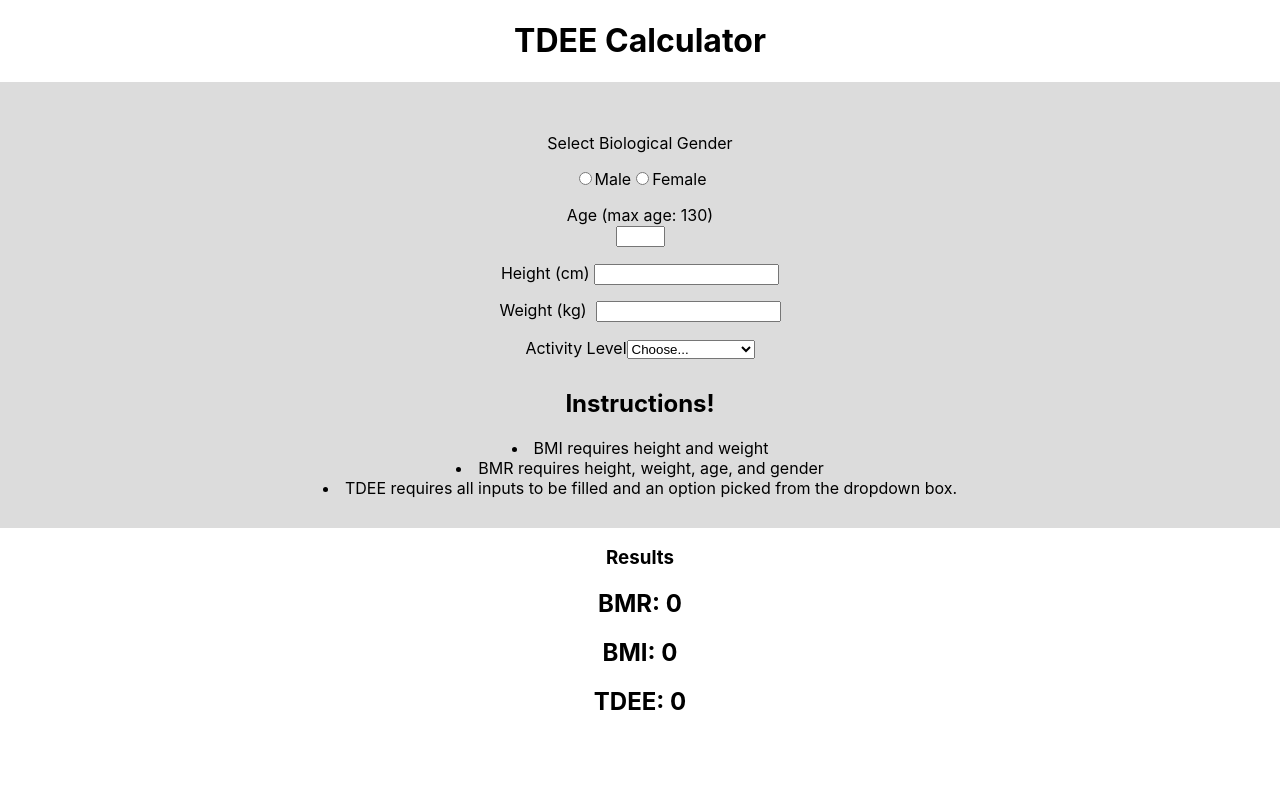
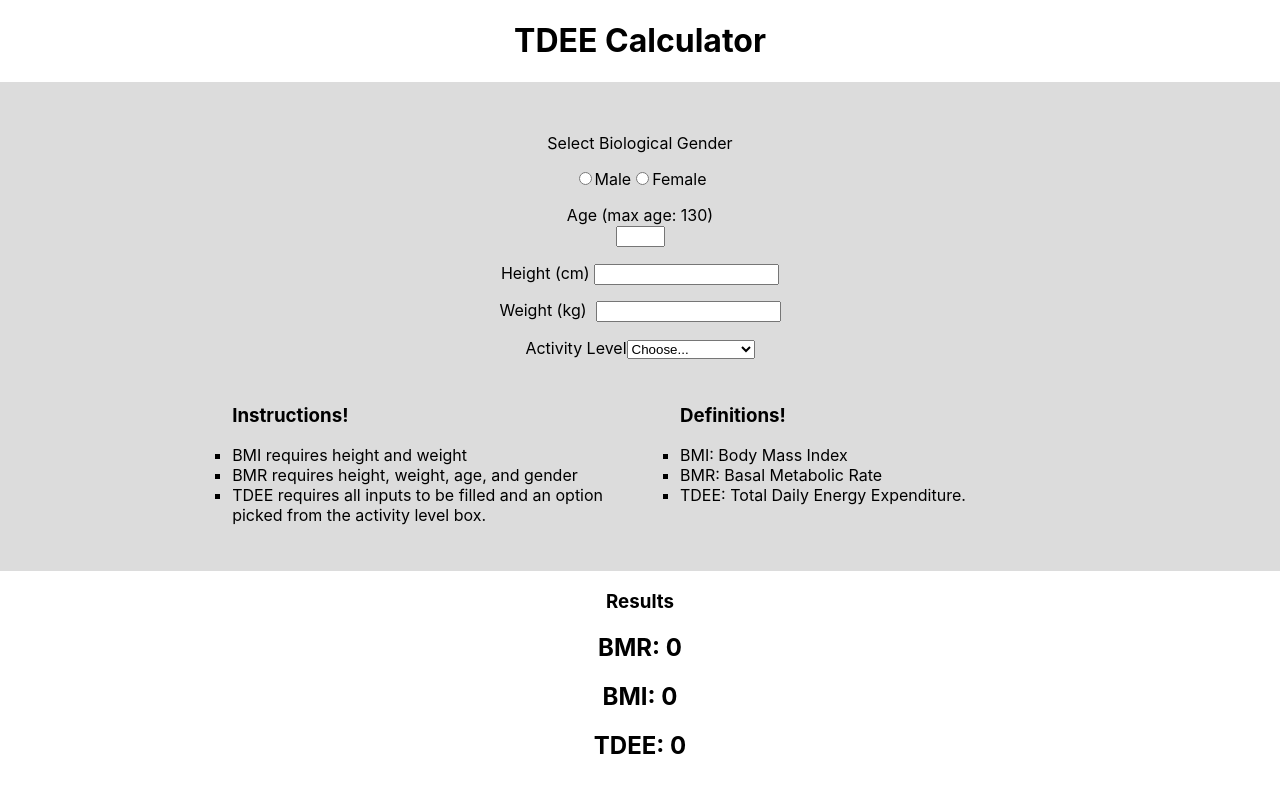
Before and after one commit to nevtay/jumpstartProject_1, a React (Create React App) app: page / in a window 1280 px wide. Shown: the top 792 px of the page. Built offline with nearby package versions, Linux system fonts and the light colour scheme.

Commit message:
added definitions and temporary inline styling (big apologies to my instructors)

```diff
--- a/src/containers/DisplayInputs.js
+++ b/src/containers/DisplayInputs.js
@@ -68,10 +68,27 @@ class CalcInputs extends React.Component {
 
                     <InputActivityLevel activityLevelUpdate={this.activityLevelUpdate} />
 
-                    <h2>Instructions!</h2>
-                        <li>BMI requires height and weight</li>
-                        <li>BMR requires height, weight, age, and gender</li>
-                        <li>TDEE requires all inputs to be filled and an option picked from the dropdown box.</li>
+                    <div style={{display:"flex", justifyContent:"center", flexFlow:"row wrap", margin:"auto"}}>
+
+                    <div style={{width: "45%"}}>
+                    <ul style={{display: "flex", flexFlow: "column wrap", alignItems: "flex-start", textAlign:"left"}}>
+                    <h3><strong>Instructions!</strong></h3>
+                        <li style={{listStyleType: "square", margin:"0"}}>BMI requires height and weight</li>
+                        <li style={{listStyleType: "square", margin:"0"}}>BMR requires height, weight, age, and gender</li>
+                        <li style={{listStyleType: "square", margin:"0",}}>TDEE requires all inputs to be filled and an option picked from the activity level box.</li>
+                        </ul>
+                    </div>
+
+                    <div style={{width: "45%"}}>
+                    <ul style={{display: "flex", flexFlow: "column wrap", alignItems: "flex-start", textAlign:"left"}}>
+                        <h3><strong>Definitions!</strong></h3>
+                        <li style={{listStyleType: "square", margin:"0"}}>BMI: Body Mass Index</li>
+                        <li style={{listStyleType: "square", margin:"0"}}>BMR: Basal Metabolic Rate</li>
+                        <li style={{listStyleType: "square", margin:"0"}}>TDEE: Total Daily Energy Expenditure.</li>
+                    </ul>
+                    </div>
+
+                    </div>
 
                 </form>
 
```
